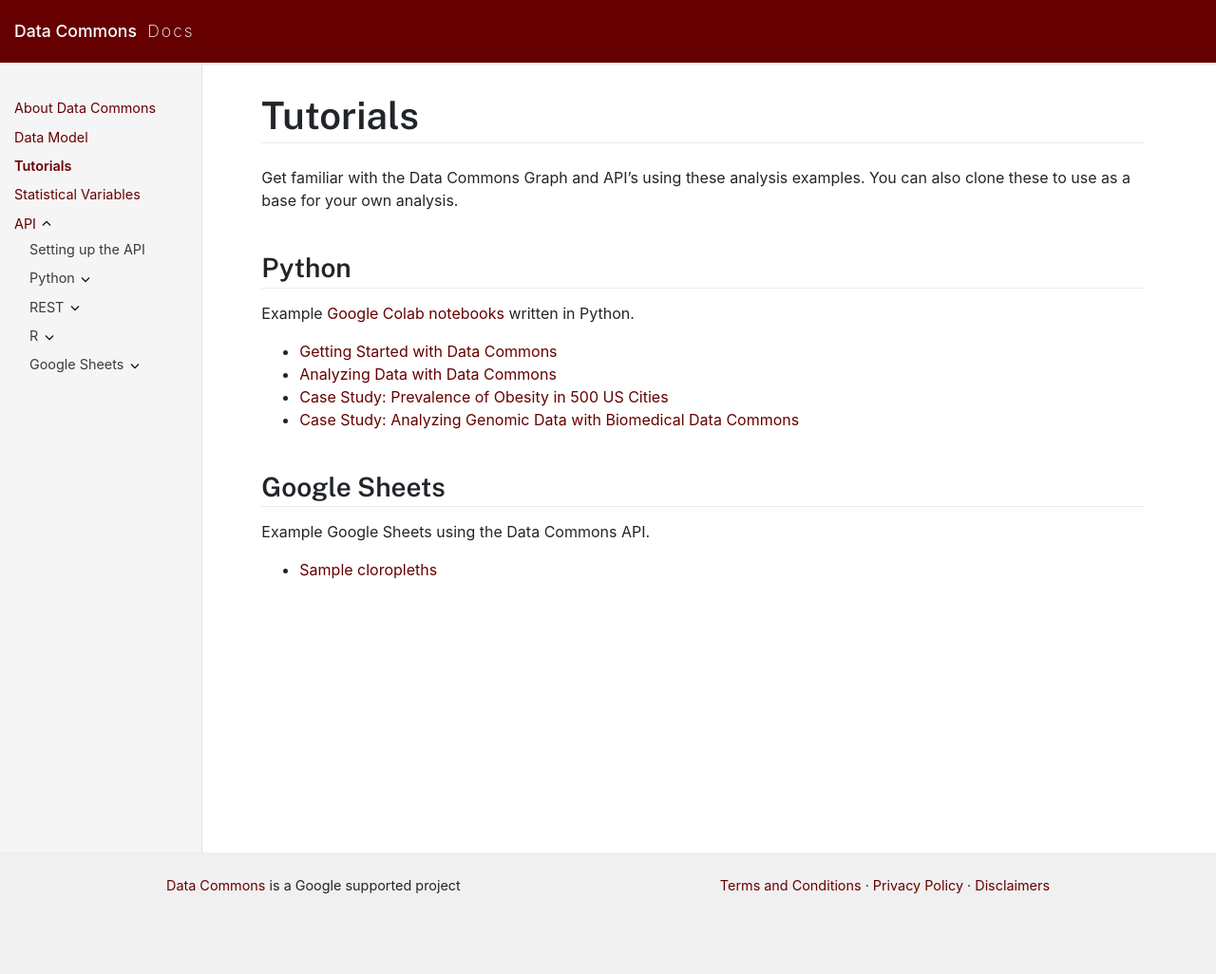
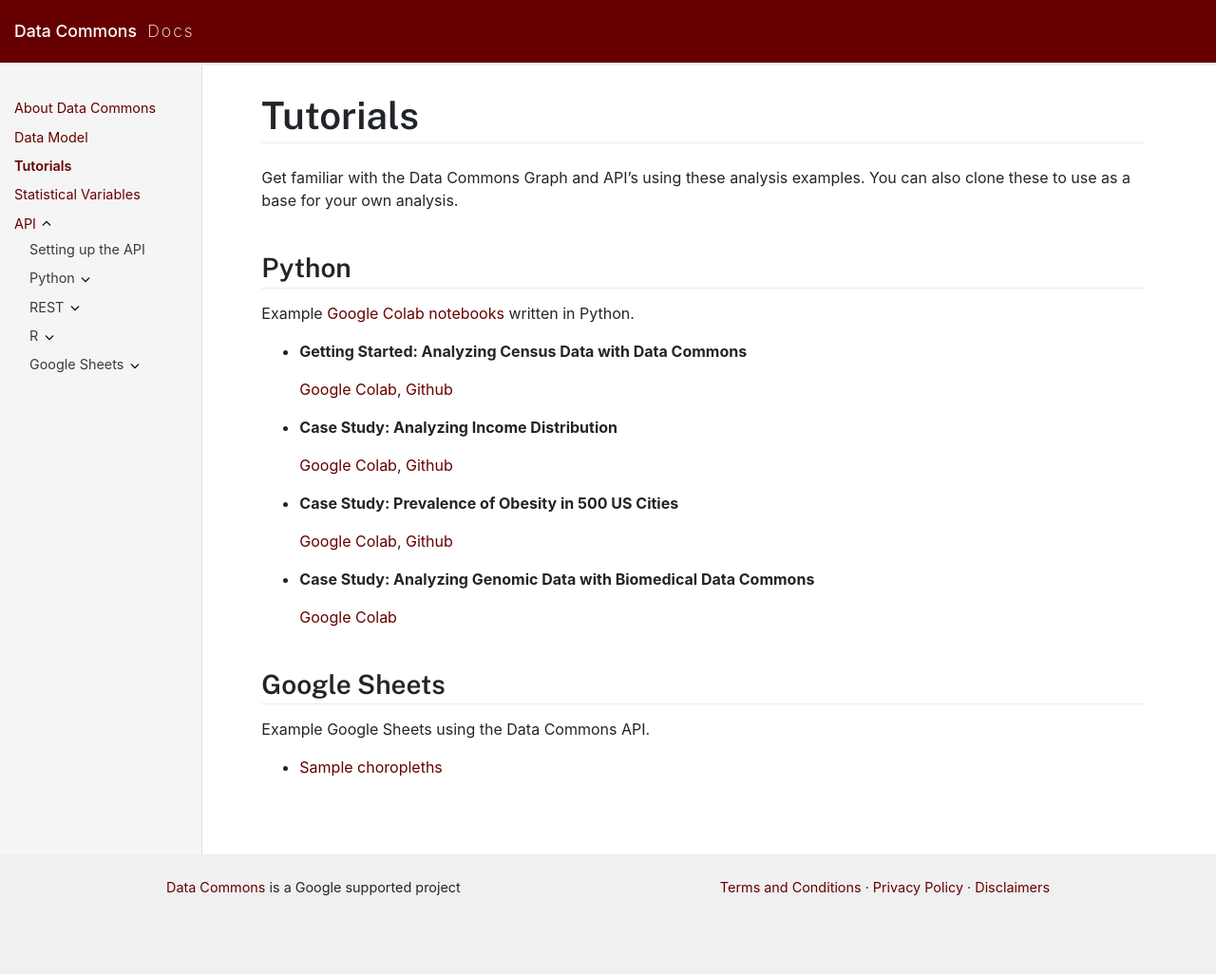
Before and after one commit to datacommonsorg/docsite, a Jekyll site: the page built from tutorials.md, in a window 1280 px wide. Shown: the whole page at 95% size. Built offline with Jekyll 4.4.1, drawn with Linux system fonts in a browser that asks for light colours.

Commit message:
Update tutorial links

```diff
--- a/tutorials.md
+++ b/tutorials.md
@@ -15,11 +15,23 @@
 notebooks](https://colab.sandbox.google.com/notebooks/intro.ipynb) written in
 Python.
 
-- [Getting Started with Data Commons](https://colab.research.google.com/drive/1qCPZZD0MPWx6CC34wFVJc_9B2-q0F-h_){:target="_blank"}
-- [Analyzing Data with Data Commons](https://colab.research.google.com/drive/1vSrur6afBXh9-NrECY61S7sQEZL1QtIk){:target="_blank"}
-- [Case Study: Prevalence of Obesity in 500 US Cities](https://colab.research.google.com/drive/1ceXxBnO-WqkD3YITDzScDgbQopR1Fphv){:target="_blank"}
-- [Case Study: Analyzing Genomic Data with Biomedical Data Commons](https://colab.research.google.com/drive/1aAlxLdj82DpLAeRUyT_5BcqJE6XBw_-s){:target="_blank"}
+-   **Getting Started: Analyzing Census Data with Data Commons**
+
+    [Google Colab](https://colab.sandbox.google.com/drive/1wYohDirOgVxvmL0d-oJRWdD6AXfAX_w1){:target="_blank"}, [Github](https://github.com/datacommonsorg/api-python/blob/master/notebooks/analyzing_census_data.ipynb){:target="_blank"}
+
+-   **Case Study: Analyzing Income Distribution**
+
+    [Google Colab](https://colab.sandbox.google.com/drive/1lyxb5gdD_YHKxNXLmD0poBU3G8bokWZ7){:target="_blank"}, [Github](https://github.com/datacommonsorg/api-python/blob/master/notebooks/analyzing_income_distribution.ipynb){:target="_blank"}
+
+-   **Case Study: Prevalence of Obesity in 500 US Cities**
+
+    [Google Colab](https://colab.sandbox.google.com/drive/1_oZYWrrwO80DBaW0rIirTYHlfHCibXxY){:target="_blank"}, [Github](https://github.com/datacommonsorg/api-python/blob/master/notebooks/analyzing_obesity_prevalence.ipynb){:target="_blank"}
+
+-   **Case Study: Analyzing Genomic Data with Biomedical Data Commons**
+
+    [Google Colab](https://colab.sandbox.google.com/drive/1Io7EDr4LjfPLl_l2JYY8__WbfitfNlOf){:target="_blank"}
+
 
 ## Google Sheets
 Example Google Sheets using the Data Commons API.
-- [Sample cloropleths](https://docs.google.com/spreadsheets/d/1XH1iCTK07dN81VvjT63IaPpSzu1YD9Zyxr_i-71lhDY/edit?usp=sharing){:target="_blank"}
+- [Sample choropleths](https://docs.google.com/spreadsheets/d/1XH1iCTK07dN81VvjT63IaPpSzu1YD9Zyxr_i-71lhDY/edit?usp=sharing){:target="_blank"}
```
